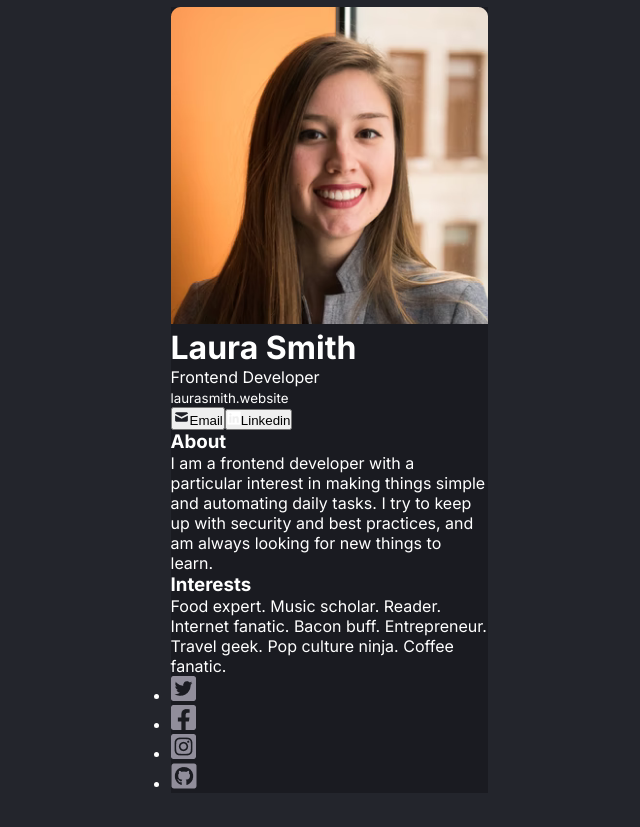
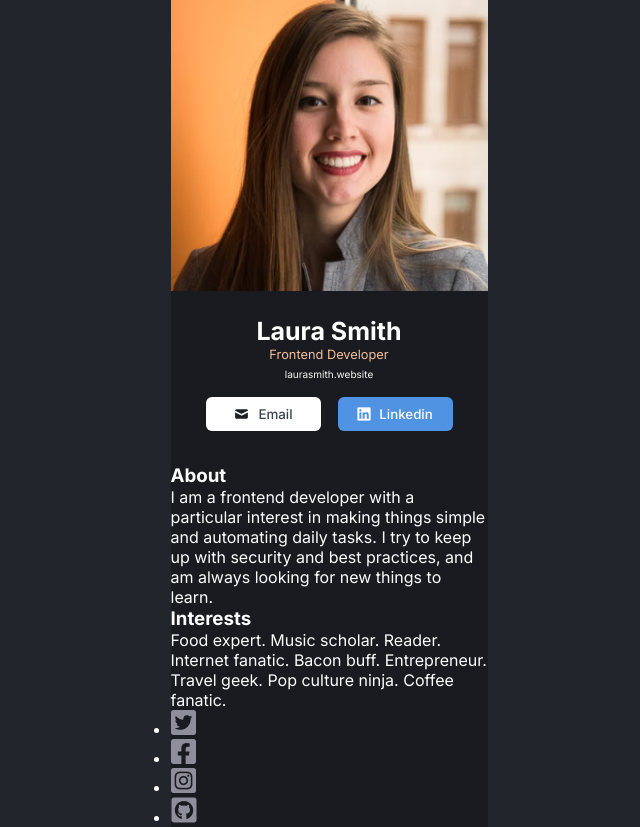
Before and after one commit to nebocoder/digital-business-card, a JavaScript app: page / in a window 1280 px wide. Shown: the whole page, without its empty margins (311-951 px from the left). Before the commit the page ends 800 px from the top, so only its background shows below. Built offline with nearby package versions, Linux system fonts and the light colour scheme.

Commit message:
Info section styling

```diff
--- a/src/components/Info.js
+++ b/src/components/Info.js
@@ -5,17 +5,17 @@ import linkedinIcon from '../images/linkedin.png';
 export default function Info() {
   return (
     <div class="info--section">
-      <img src={portraitImage} />
+      <img class="info--section__image" src={portraitImage} />
       <h1 class="info--section__title">Laura Smith</h1>
       <p class="info--section__subtitle">Frontend Developer</p>
       <small class="info--section__website">laurasmith.website</small>
 
       <div class="info--section__buttons">
-        <button class="info--button-email">
+        <button class="info--button__email">
           <img src={emailIcon} />
           Email
         </button>
-        <button class="info--button-linkedin">
+        <button class="info--button__linkedin">
           <img src={linkedinIcon} />
           Linkedin
         </button>
--- a/src/css/index.css
+++ b/src/css/index.css
@@ -20,3 +20,66 @@ body {
   width: 317px;
   background: #1a1b21;
 }
+
+/* Info section */
+
+.info--section {
+  text-align: center;
+  margin-bottom: 33px;
+}
+
+.info--section__image {
+  margin-bottom: 21px;
+}
+
+.info--section__title {
+  font-weight: bold;
+  font-size: 25px;
+  line-height: 30px;
+  color: #ffffff;
+  margin-bottom: 1px;
+}
+
+.info--section__subtitle {
+  font-size: 12.8px;
+  line-height: 15px;
+  color: #f3bf99;
+}
+
+.info--section__website {
+  font-size: 10px;
+  line-height: 150%;
+  text-align: center;
+  color: #f5f5f5;
+}
+
+.info--section__buttons {
+  display: flex;
+  justify-content: space-between;
+  width: 247px;
+  margin: 15px auto 0;
+}
+
+.info--section button {
+  display: flex;
+  align-items: center;
+  justify-content: center;
+  width: 115px;
+  gap: 8px;
+  padding: 9px;
+  box-shadow: 0px 1px 2px rgba(0, 0, 0, 0.05);
+  border-radius: 6px;
+  border: none;
+  font-family: inherit;
+  font-weight: 500;
+}
+
+.info--button__email {
+  background: #fff;
+  color: #374151;
+}
+
+.info--button__linkedin {
+  background: #5093e2;
+  color: #fff;
+}
```
